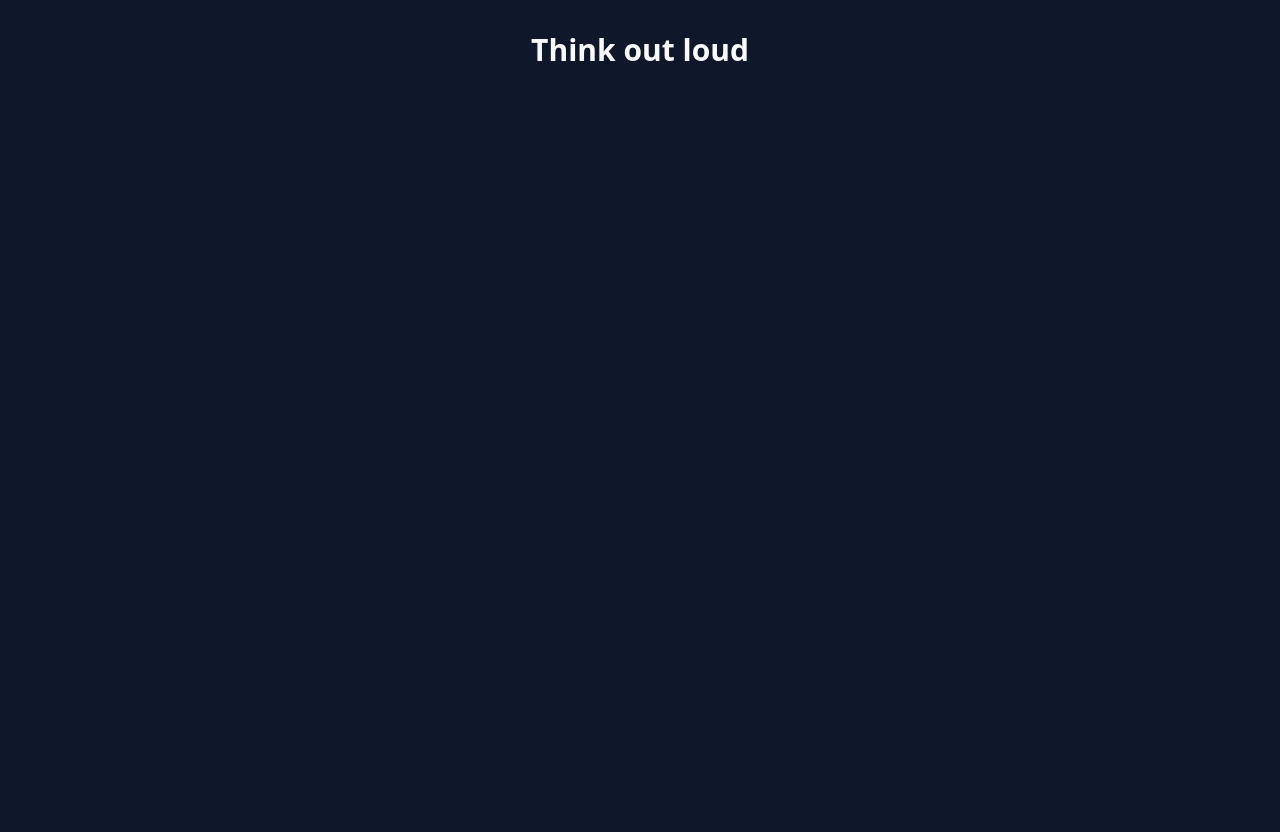
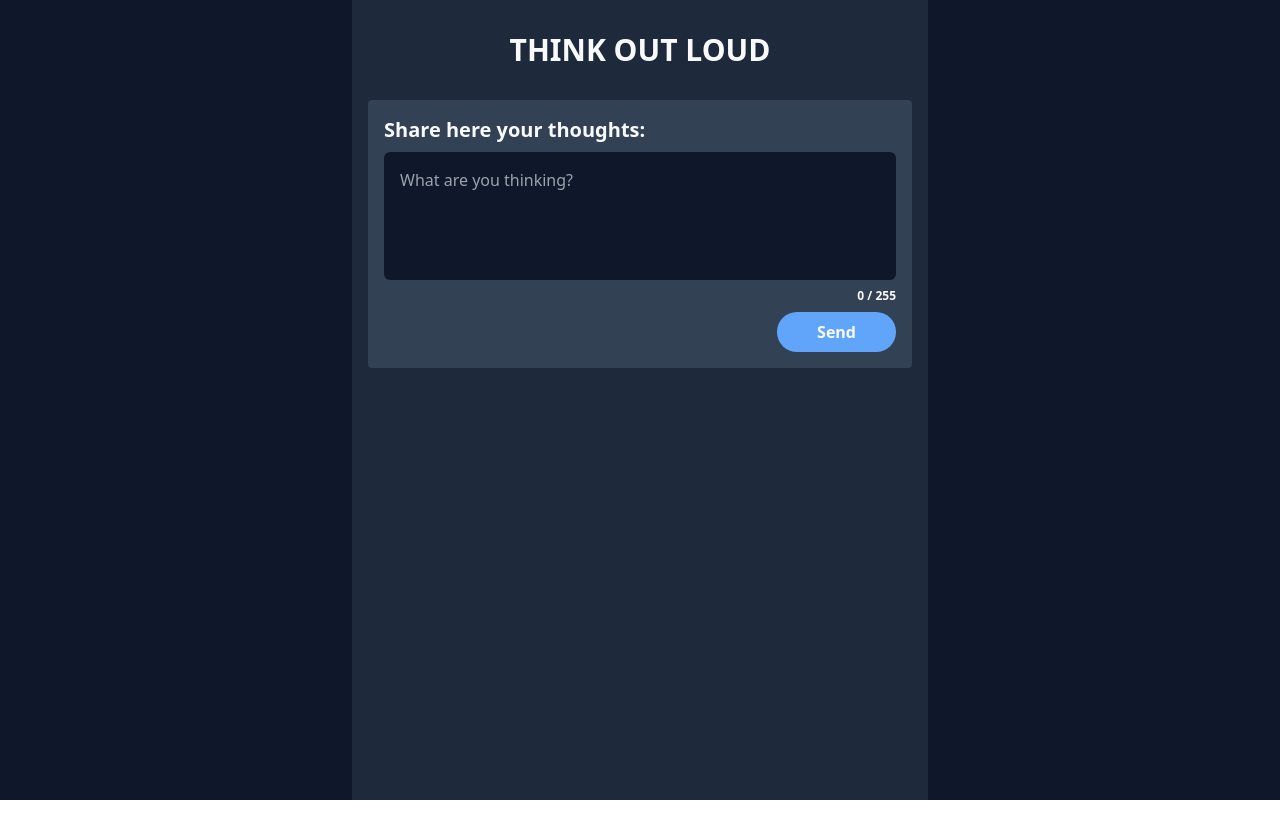
Before and after one commit to miguelaugl/think-out-loud-web, a React (Create React App) app: page / in a window 1280 px wide. After the commit the page ends 800 px from the top, so only its background shows below. Built offline with nearby package versions, Linux system fonts and the light colour scheme.

Commit message:
feat: add message sending

```diff
--- a/src/App.tsx
+++ b/src/App.tsx
@@ -1,5 +1,31 @@
+import { ChangeEvent, useRef, useState } from "react";
+
+const CHAT_MAX_LENGTH = 255
+
 export function App() {
+  const [message, setMessage] = useState('')
+  const chatRef = useRef<HTMLTextAreaElement | null>(null)
+  const handleMessageChange = (event: ChangeEvent<HTMLTextAreaElement>) => {
+    setMessage(event.target.value)
+  }
+  const chatCurrentLength = chatRef.current?.value.length || 0
   return (
-    <h1 className="text-3xl font-bold text-center mt-8">Think out loud</h1>
+    <div className="w-full grow max-w-xl px-4 mx-auto bg-slate-800">
+      <h1 className="text-3xl font-bold text-center my-8 uppercase">Think out loud</h1>
+      <div className="w-full max-w-xl bg-slate-700 mx-auto p-4 rounded flex flex-col">
+        <h3 className="text-xl font-bold mb-2">Share here your thoughts:</h3>
+        <textarea
+          className="w-full rounded-md bg-slate-900 p-4 resize-none"
+          maxLength={CHAT_MAX_LENGTH}
+          ref={chatRef}
+          value={message}
+          onChange={handleMessageChange}
+          placeholder="What are you thinking?"
+          rows={4}
+        />
+        <p className="b-0 text-xs mt-2 ml-auto font-semibold">{chatCurrentLength} / {CHAT_MAX_LENGTH}</p>
+        <button className="bg-gradient-to-r from-blue-400 to-blue-400 hover:to-blue-500 mt-2 font-bold rounded-full px-10 py-2 ml-auto transition duration-300" type="button">Send</button>
+      </div>
+    </div>
   );
 }
--- a/src/index.css
+++ /dev/null
@@ -1,7 +0,0 @@
-@tailwind base;
-@tailwind components;
-@tailwind utilities;
-
-body {
-  @apply bg-slate-900 min-h-screen text-slate-50;
-}
--- a/src/index.tsx
+++ b/src/index.tsx
@@ -1,7 +1,7 @@
 import React from 'react';
 import ReactDOM from 'react-dom';
 import { App } from './App';
-import './index.css';
+import './styles/general.css';
 
 ReactDOM.render(
   <React.StrictMode>
--- /dev/null
+++ b/src/styles/general.css
@@ -0,0 +1,7 @@
+@tailwind base;
+@tailwind components;
+@tailwind utilities;
+
+#root {
+  @apply bg-slate-900 min-h-screen text-slate-50 flex flex-col;
+}
```
